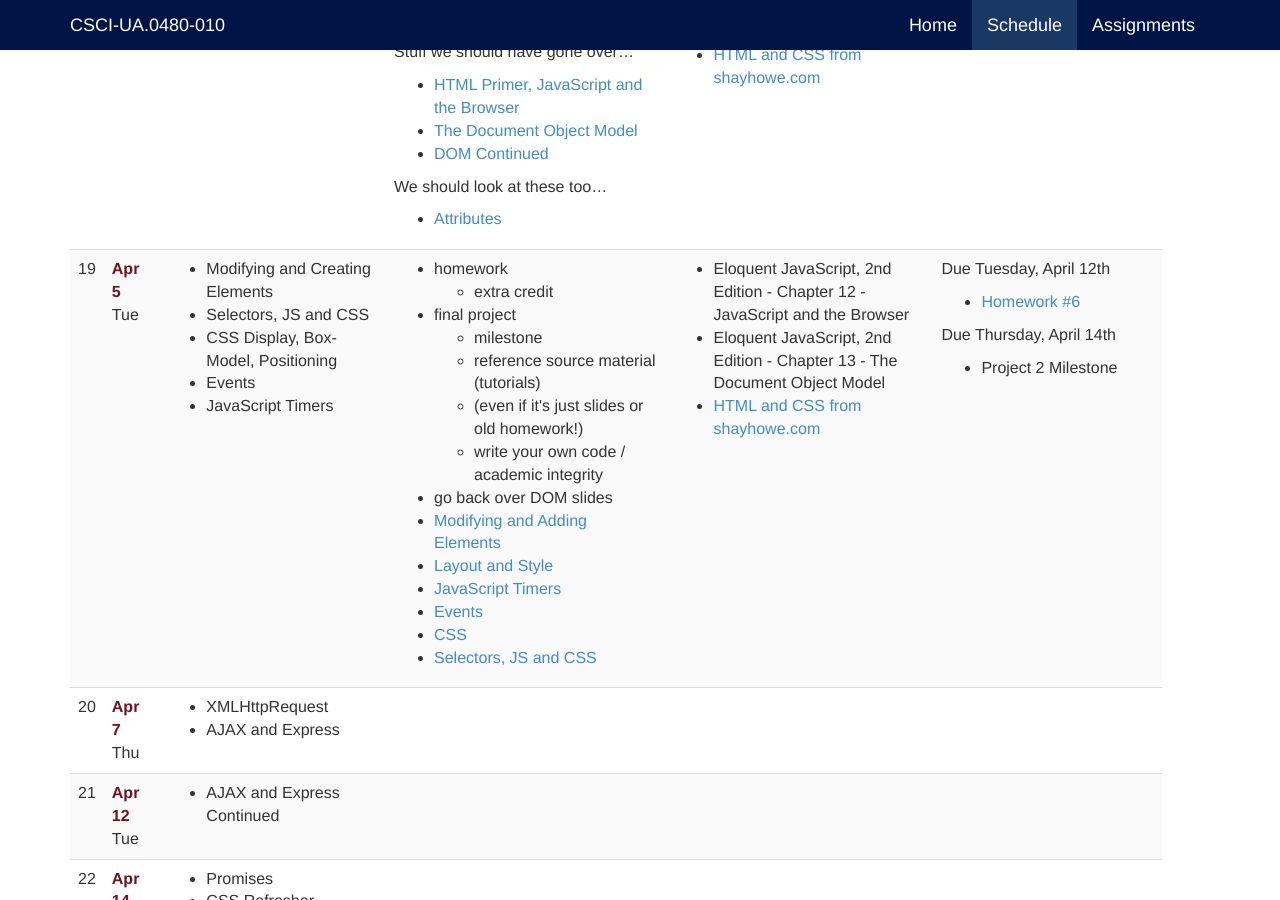
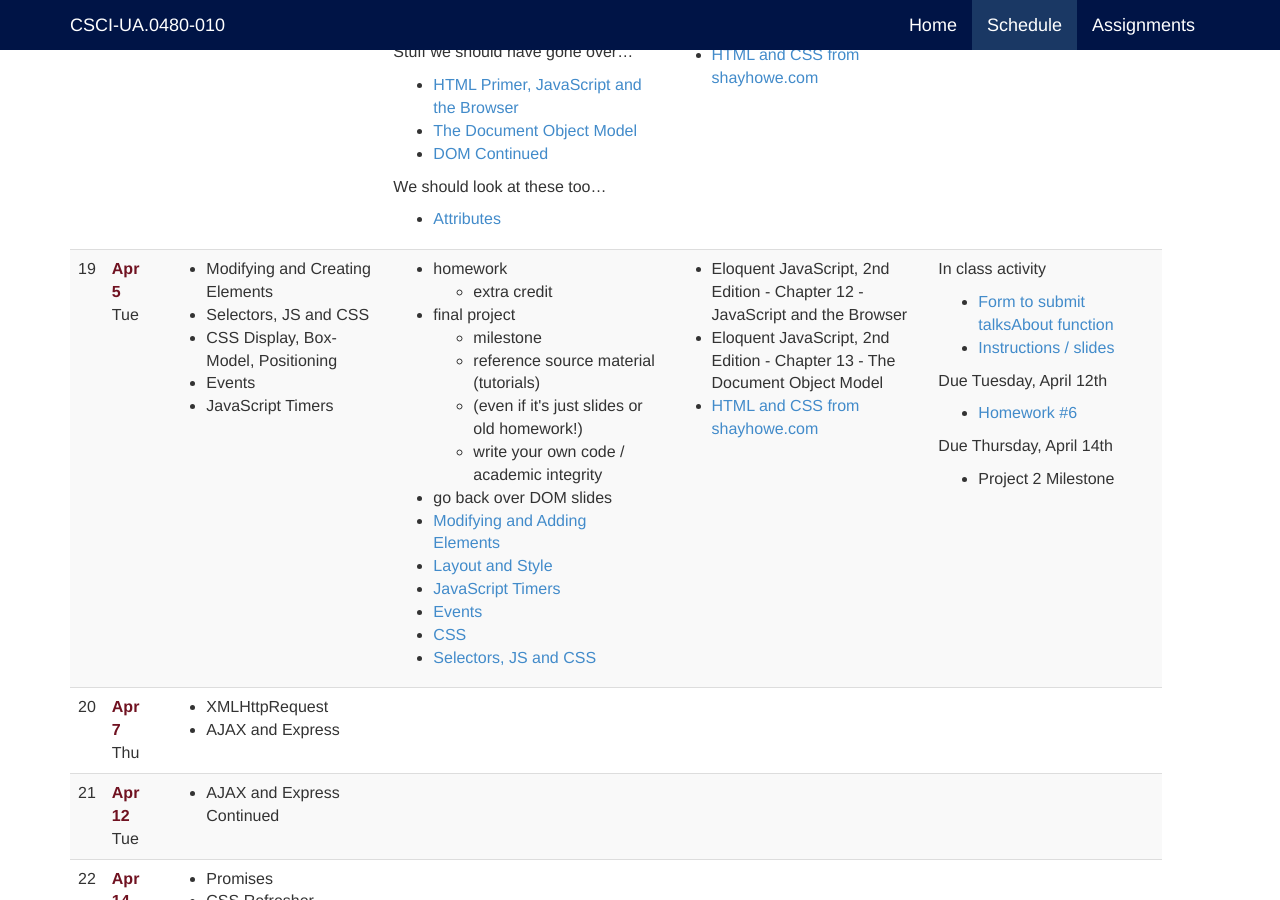
Before and after one commit to jl4282/csci-ua.0480-spring2016-010, a Jekyll site: the page built from schedule.markdown, in a window 1280 px wide and 900 px high, scrolled down 4702 px. Built offline with Jekyll 4.4.1, drawn with Linux system fonts in a browser that asks for light colours.

Commit message:
add class 19 in class activity

```diff
--- a/_includes/schedule/19.markdown
+++ b/_includes/schedule/19.markdown
@@ -31,6 +31,12 @@
 * [HTML and CSS from shayhowe.com](http://learn.shayhowe.com/html-css/getting-to-know-html/)
 </td>
 	<td markdown="block">
+
+In class activity
+
+* [Form to submit talksAbout function](https://docs.google.com/a/nyu.edu/forms/d/1bqPF8NaUAj1AtVwEcnWnEoaeriOU6MWRmTPpZ0BuGR0/viewform)
+* [Instructions / slides](slides/17/dom.html#/14)
+
 Due Tuesday, April 12th
 
 * [Homework #6](homework/06.html)
--- a/slides/17/dom.markdown
+++ b/slides/17/dom.markdown
@@ -221,6 +221,9 @@ Write a function called <code>talksAbout</code>.
 * if it's an element node, you know it has children, so call function again on all of those children (return false if the search isn't successful in the child nodes)
 * if it's a text node, use <code>indexOf</code> to determine if the search string is a substring of the __node's value__ (<code>nodeValue</code>)
 * remember that <code>indexOf</code> returns -1 if the substring is not found
+
+
+</code></pre>
 </section>
 
 <section markdown="block">
```
Also changed, not shown: other parts of slides/17/dom.markdown (+1 -1 lines).
